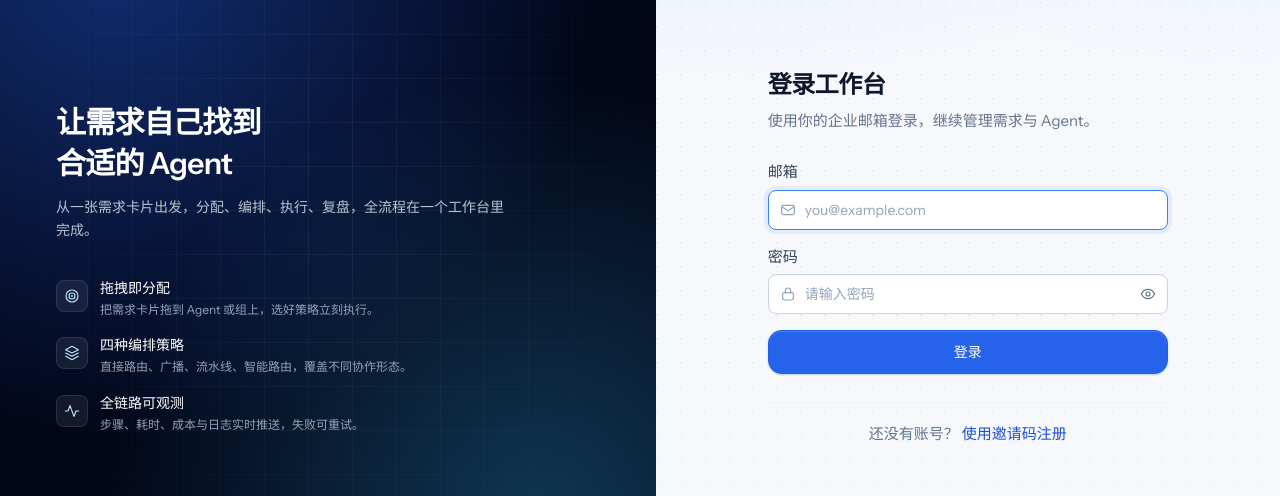
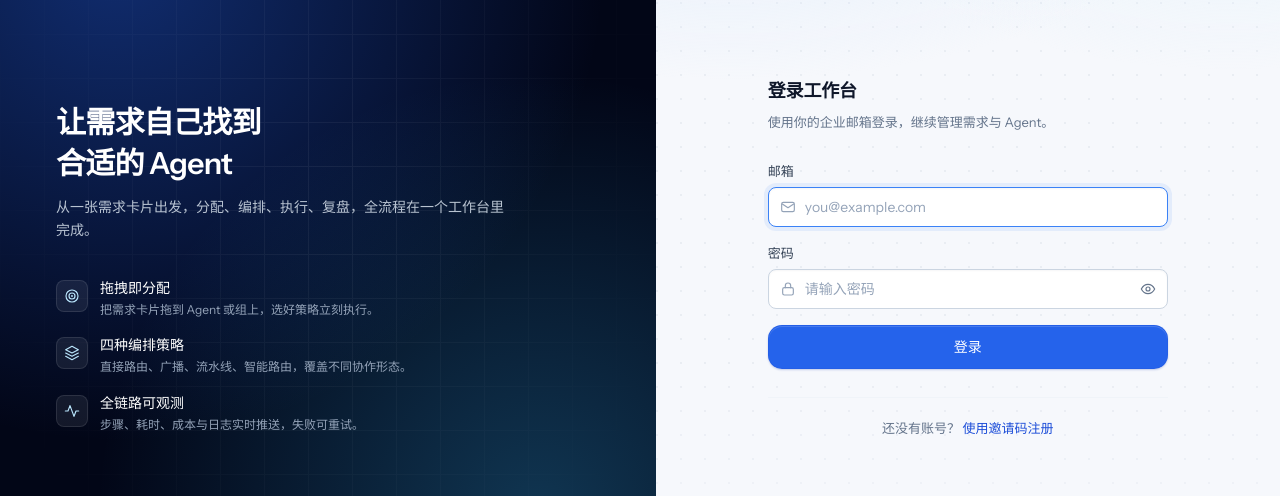
Before and after one commit to HangChi/multi-agent-workspace, a React (Vite) app in the folder frontend/: page /login in a window 1280 px wide. Shown: the part 142-638 px from the top of the page. Built offline with nearby package versions, Linux system fonts and the light colour scheme; no server answers.

Commit message:
chore(config): tailwind 字阶令牌注释补充四档定义

```diff
--- a/frontend/tailwind.config.js
+++ b/frontend/tailwind.config.js
@@ -85,11 +85,24 @@ export default {
           'monospace',
         ],
       },
+      /**
+       * 字阶（全站只允许这四档 + Tailwind 内置档）：
+       * micro 12px 元信息 / ui 13px 界面文字 / body 14px 卡片正文与标题 /
+       * page-title 20px 页面主标题。
+       *
+       * 此前页面里散落着 10/10.5/11/11.5/12.5/13/13.5px 七种随手写的字号，
+       * 层级互相打架，是「显得脏」的主要原因之一。收敛之后，
+       * 「这是标题 / 这是正文 / 这是元信息」不再需要靠颜色和加粗去猜。
+       */
       fontSize: {
+        micro: ['0.75rem', { lineHeight: '1.125rem' }],
+        ui: ['0.8125rem', { lineHeight: '1.25rem' }],
+        body: ['0.875rem', { lineHeight: '1.375rem' }],
         '2xs': ['0.6875rem', { lineHeight: '1rem' }],
-        /** 页面主标题：比旧版 20/24 再大一级，配合收紧字距形成层级 */
-        'page-title': ['1.75rem', { lineHeight: '2.125rem', letterSpacing: '-0.022em' }],
-        'page-title-sm': ['1.5rem', { lineHeight: '1.9rem', letterSpacing: '-0.02em' }],
+        /** 页面主标题：主流工作台（Linear / Vercel）用 20px 而非 28px，
+            标题抢戏会让内容区的信息密度显得更低 */
+        'page-title': ['1.25rem', { lineHeight: '1.75rem', letterSpacing: '-0.01em' }],
+        'page-title-sm': ['1.125rem', { lineHeight: '1.625rem', letterSpacing: '-0.01em' }],
       },
       boxShadow: {
         card: '0 1px 2px 0 rgb(var(--shadow) / 0.04), 0 1px 3px 0 rgb(var(--shadow) / 0.05)',
```
